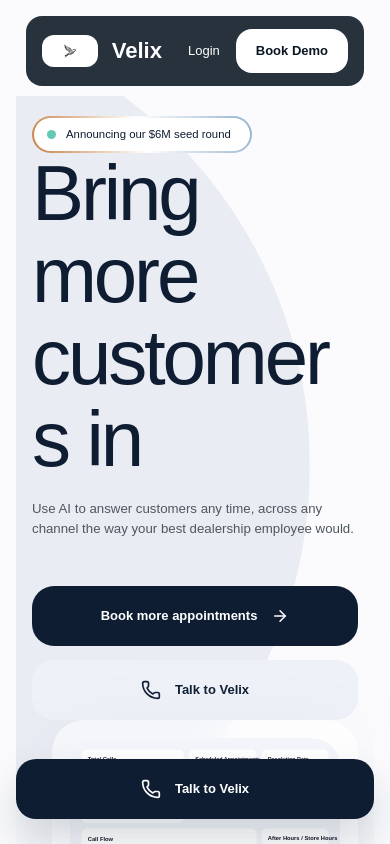
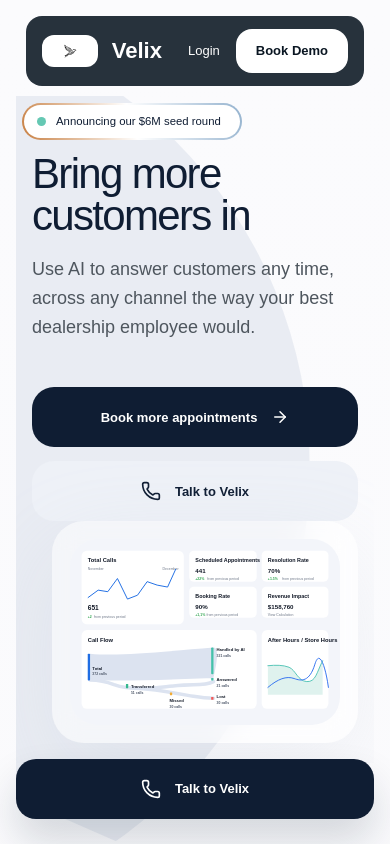
Before and after one commit to rxz33/velix, a React (Vite) app: page / in a window 390 px wide. Shown: the top 844 px of the page. Built offline with nearby package versions, Linux system fonts and the light colour scheme; a web font is replaced by a local one.

Commit message:
ui: responsiveness

```diff
--- a/src/index.css
+++ b/src/index.css
@@ -2443,3 +2443,25 @@
     gap: 16px;
   }
 }
+
+@media (max-width: 768px) {
+  .heading-style-h1 {
+    font-size: 42px !important;
+    line-height: 1 !important;
+  }
+}
+
+@media (max-width: 768px) {
+  .hero-description {
+    font-size: 18px !important;
+    line-height: 1.6 !important;
+  }
+}
+
+@media (max-width: 768px) {
+  .small-banner {
+    position: relative;
+    top: -13px;
+    left: -10px;
+  }
+}
```
